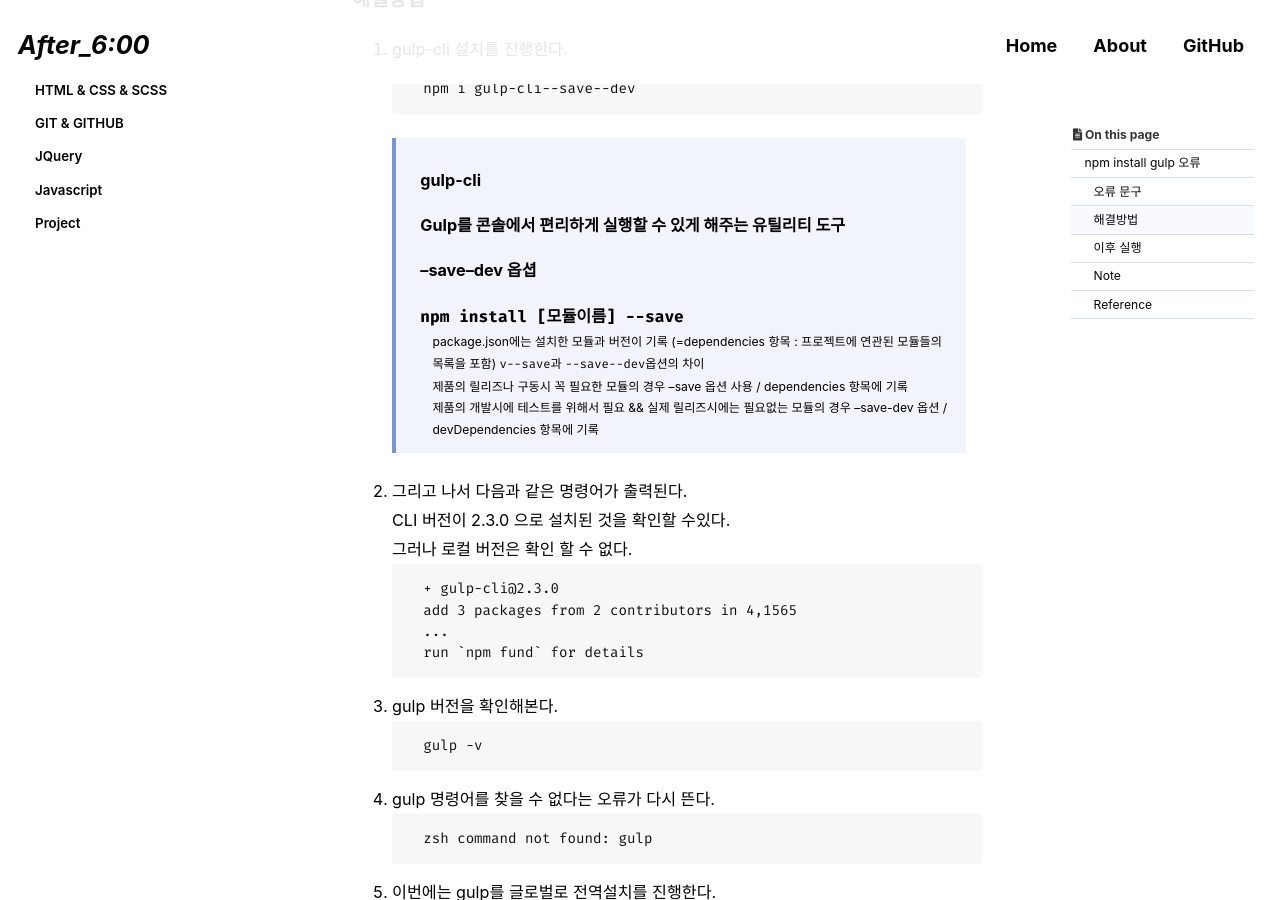
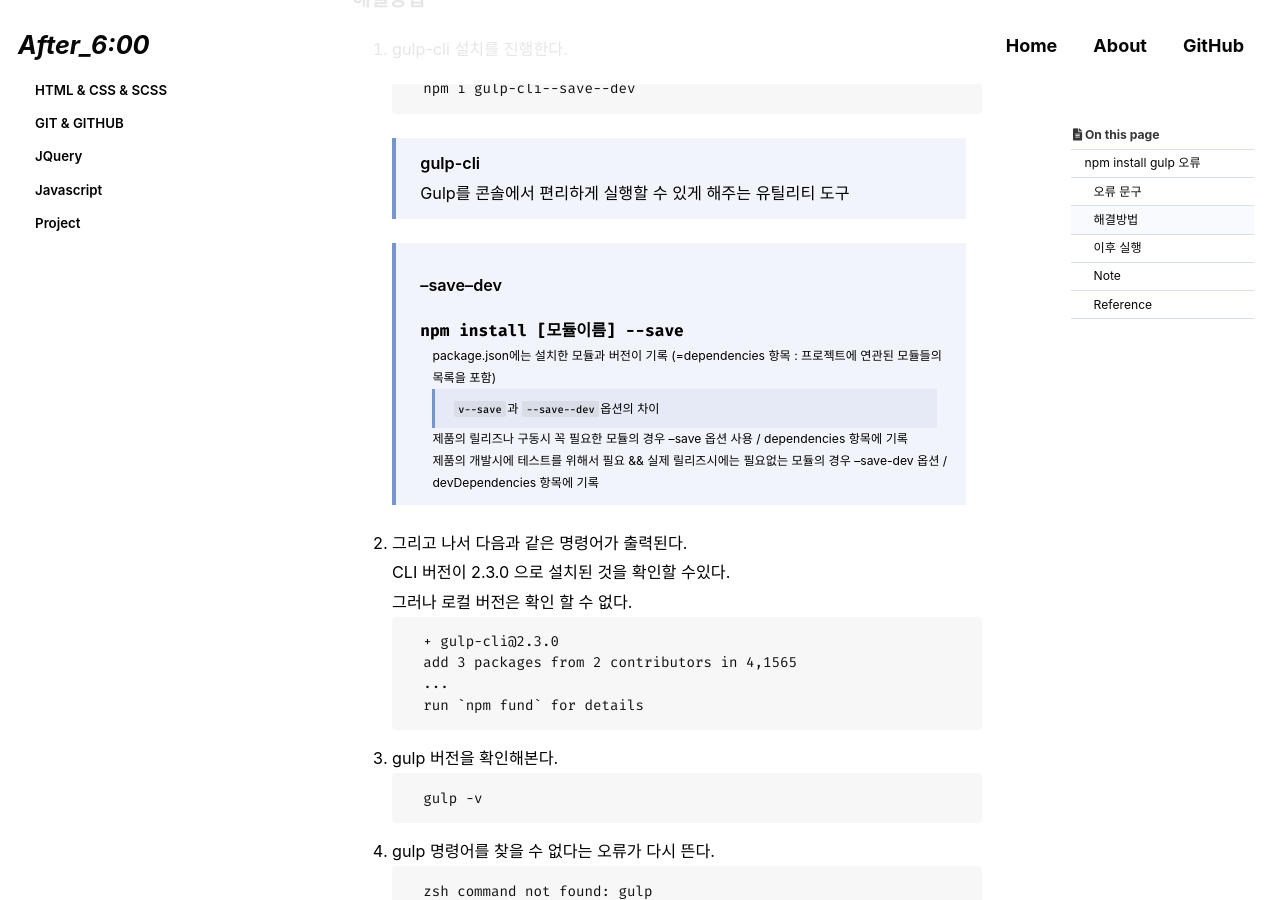
Before and after one commit to Chohyejin53/Chohyejin53.github.io, a Jekyll site: the page built from _posts/2022-10-28-categories-gulp_error_01.md, in a window 1280 px wide and 900 px high, scrolled down 736 px. Built offline with Jekyll 4.4.1, drawn with Linux system fonts in a browser that asks for light colours; cached includes are drawn as plain includes; some web fonts are replaced; comment, search, counter and statistics services are not loaded.

Commit message:
Update 2022-10-28-categories-gulp_error_01.md

````diff
--- a/_posts/2022-10-28-categories-gulp_error_01.md
+++ b/_posts/2022-10-28-categories-gulp_error_01.md
@@ -41,12 +41,13 @@ gulp를 찾을 수 없다는 에러가 나왔다.
   ```
   npm i gulp-cli--save--dev
   ```
-   > gulp-cli
+   > **gulp-cli**
     Gulp를 콘솔에서 편리하게 실행할 수 있게 해주는 유틸리티 도구
-   > --save--dev 옵셥
+
+   > **--save--dev**
     `npm install [모듈이름] --save`
     : package.json에는 설치한 모듈과 버전이 기록 (=dependencies 항목 : 프로젝트에 연관된 모듈들의 목록을 포함)
-    `v--save`과 `--save--dev`옵션의 차이
+  >> `v--save`과 `--save--dev`옵션의 차이
     : 제품의 릴리즈나 구동시 꼭 필요한 모듈의 경우 --save 옵션 사용 / dependencies 항목에 기록
       제품의 개발시에 테스트를 위해서 필요 && 실제 릴리즈시에는 필요없는 모듈의 경우 --save-dev 옵션 /  devDependencies 항목에 기록
 
````
